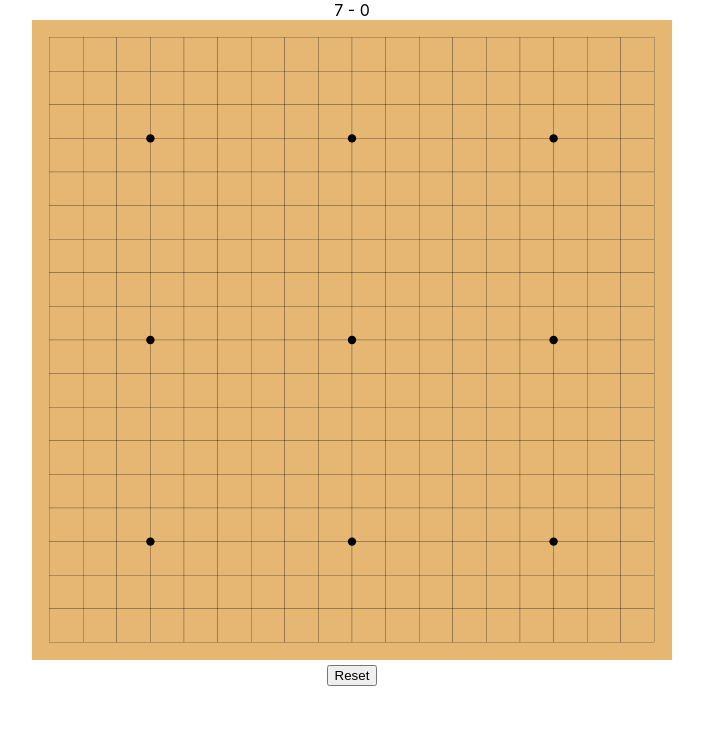
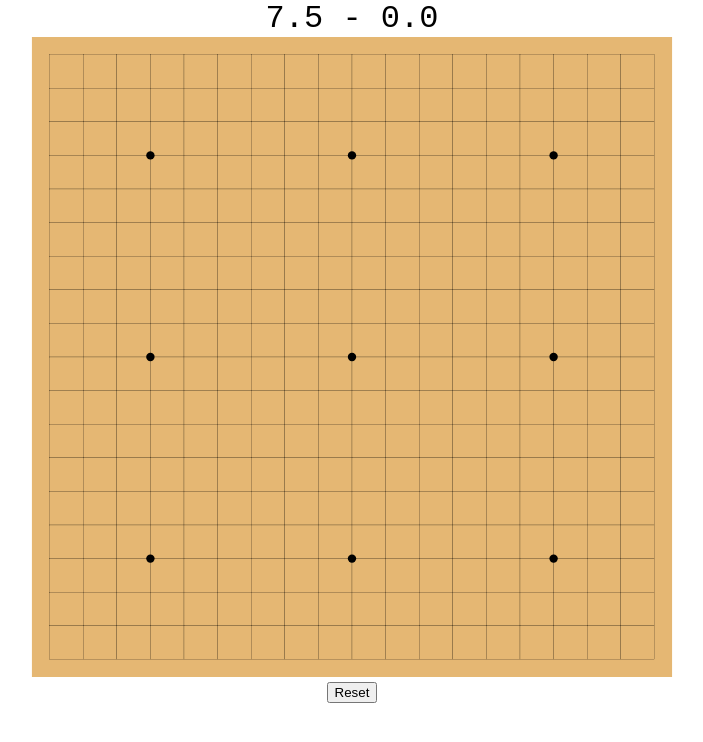
Before and after one commit to ZacheryFaria/gomoku, a React (Create React App) app: page / in a window 1280 px wide. Shown: the top 742 px of the page, without its empty margins (288-991 px from the left). Built offline with nearby package versions, Linux system fonts and the light colour scheme.

Commit message:
Renamed state.seconds to state.timePassed, added timer css and precision

```diff
--- a/src/AI.ts
+++ b/src/AI.ts
@@ -1,3 +1,5 @@
+import { Player } from "./store";
+
 /**
  * @param confidence how much the computer likes a particular move.
  *    0 <= confidence <= 1000.  500 = no advantage/disadvantage
@@ -10,12 +12,12 @@ interface Move {
 
 /**
  * Make AI move
- * @param id player id
+ * @param player player object
  * @param board copy of current board state
  * @param ply depth
  * @returns sorted list containing index and confidence of moves
  */
-function makeMove(id: number, board: number[], ply: number): Move[] {
+function makeMove(player: Player, board: number[], ply: number): Move[] {
   var r: Move[] = [];
   for (var i = 0; i < 100; i++) {
     r.push({ confidence: 100, idx: i });
--- a/src/App.css
+++ b/src/App.css
@@ -36,3 +36,8 @@ body {
 .Piece:hover {
   opacity: 50%;
 }
+
+.Timer {
+  font-family: monospace;
+  font-size: 2.5vw;
+}
--- a/src/components/Game.tsx
+++ b/src/components/Game.tsx
@@ -14,7 +14,7 @@ const Game: React.FC<Props> = props => {
   useEffect(() => {
     if (!props.currentPlayer.isHuman) {
       //ai stuff
-      var moves = makeMove(props.currentPlayer.id, props.board, 15);
+      var moves = makeMove(props.currentPlayer, props.board, 15);
       for (var i = 0; i < moves.length; i++) {
         if (props.board[moves[i].idx] === -1) {
           placePiece(moves[i].idx, props.currentPlayer.id);
--- a/src/components/Timer.tsx
+++ b/src/components/Timer.tsx
@@ -4,7 +4,7 @@ import { addSecond } from "../reducer";
 import { BoardState } from "../store";
 
 interface Props {
-  seconds: Array<number>;
+  timePassed: Array<number>;
   currentPlayer: number;
   addSecond: (index: number) => void;
 }
@@ -13,22 +13,28 @@ const Timer: React.FC<Props> = props => {
   useEffect(() => {
     const interval = setInterval(() => {
       props.addSecond(props.currentPlayer);
-    }, 1000);
+    }, 100);
     return () => clearInterval(interval);
   }, [props.currentPlayer]);
 
   useEffect(() => {
-    console.log(props.seconds);
+    console.log(props.timePassed);
   });
 
-  console.log(props.seconds);
+  console.log(props.timePassed);
   // TODO: add css
-  return <div>{props.seconds[0] + " - " + props.seconds[1]}</div>;
+  return (
+    <div className="Timer">
+      {(props.timePassed[0] / 10).toFixed(1) +
+        " - " +
+        (props.timePassed[1] / 10).toFixed(1)}
+    </div>
+  );
 };
 
 const mapStateToProps = (state: BoardState) => {
   return {
-    seconds: state.seconds,
+    timePassed: state.timePassed,
     currentPlayer: state.currentPlayer
   };
 };
--- a/src/reducer.ts
+++ b/src/reducer.ts
@@ -68,7 +68,7 @@ export function addSecond(index: number) {
 
 function resetBoardReducer(state) {
   state.currentPlayer = 0;
-  state.seconds = [0, 0];
+  state.timePassed = [0, 0];
   state.board = state.board.map(() => -1);
   return {
     ...state
@@ -105,12 +105,12 @@ function changeTimeReducer(
   state: BoardState,
   action: TimeChangeAction
 ): BoardState {
-  state.seconds = [...state.seconds];
-  state.seconds[action.payload.index]++;
+  state.timePassed = [...state.timePassed];
+  state.timePassed[action.payload.index]++;
 
   return {
     ...state,
-    seconds: state.seconds
+    timePassed: state.timePassed
   };
 }
 
--- a/src/store.ts
+++ b/src/store.ts
@@ -3,16 +3,20 @@ import { rootReducer } from "./reducer";
 import { boardSquares } from "./components/Constants";
 import thunk from "redux-thunk";
 
+// TODO: add pieces captured to Player, check for win condition
 export interface Player {
   id: number;
   isHuman: boolean;
 }
 
+/**
+ * @param timePassed time passed in (seconds*10)
+ */
 export interface BoardState {
   board: Array<number>;
   currentPlayer: number;
   players: Array<Player>;
-  seconds: Array<number>;
+  timePassed: Array<number>;
 }
 
 export const initialState: BoardState = {
@@ -24,7 +28,7 @@ export const initialState: BoardState = {
     { id: 1, isHuman: true }
   ],
   currentPlayer: 0,
-  seconds: Array<number>(0, 0)
+  timePassed: Array<number>(0, 0)
 };
 
 const store = createStore(
```
